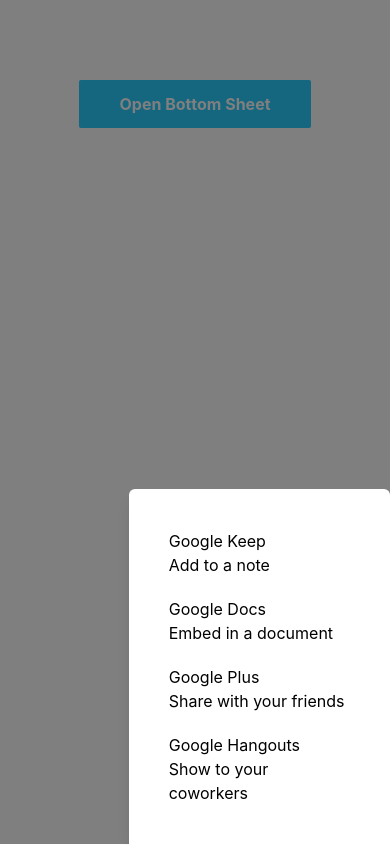
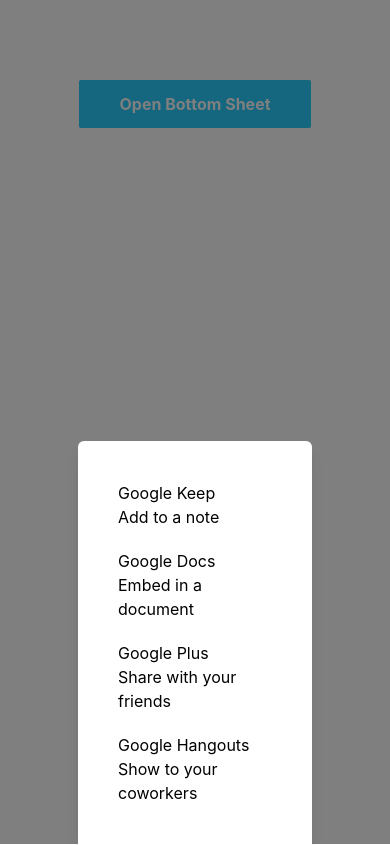
Before and after one commit to Ashokzarmariya/customerGlue-slide, a React (Create React App) app: page / in a window 390 px wide. Both pictures are taken after a click on the button "Open Bottom Sheet". Built offline with nearby package versions, Linux system fonts and the light colour scheme.

Commit message:
make responsive

```diff
--- a/src/App.css
+++ b/src/App.css
@@ -27,9 +27,7 @@
 
 }
 .sheet{
-position: absolute;
-left: 33vw;
-z-index: 20;
+  @apply absolute left-[20vw] lg:left-[33vw] z-50
 
 }
 /* absolute left-[33vw] transition-all duration-75 ${isOpen? "bottom-0":"top-[-100vh]"} */
--- a/src/Components/BottomSheet.jsx
+++ b/src/Components/BottomSheet.jsx
@@ -3,7 +3,7 @@
 const BottomSheet = ({data}) => {
   return (
     <div className='rounded-sm'>
-    <div className="shadow-lg  p-10 space-y-5 min-w-[34vw] rounded-t-md bg-white">
+    <div className="shadow-lg  p-10 space-y-5 w-[60vw] lg:w-[34vw] rounded-t-md bg-white">
      {data.map((item) => <div className=''>
       <p>{item.title}</p>
        <p>{item.text}</p>
```
